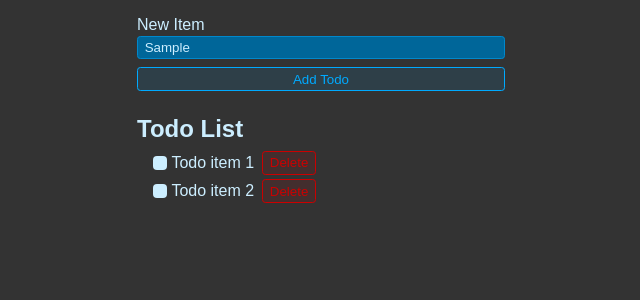
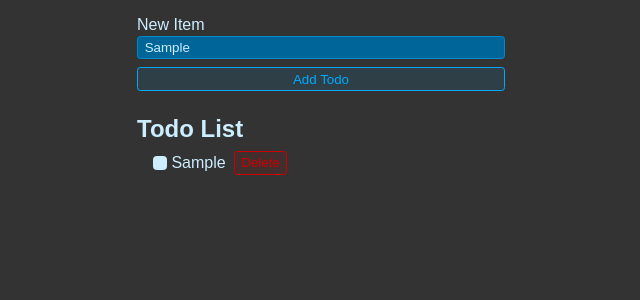
Before and after one commit to ColtonRandall/react-todo-app, a React (Vite) app: page / in a window 1280 px wide. Both pictures are taken after typing "Sample" into the empty fields and a click on the button "Add Todo". Shown: the top 300 px of the page, without its empty margins (319-959 px from the left). Built offline with nearby package versions, Linux system fonts and the light colour scheme.

Commit message:
add item logic

```diff
--- a/src/App.jsx
+++ b/src/App.jsx
@@ -22,7 +22,7 @@
         ...currentTodos,
         { id: crypto.randomUUID(), title: newItem, completed: false },
       ];
-    })
+    });
   }
 
   return (
@@ -36,7 +36,20 @@
       </form>
       <h1 className="header">Todo List</h1>
       <ul className="list">
-        <li>
+        {/* loop through todos and render them in JSX using map */}
+        {todos.map((todo) => {
+          return (
+            <li>
+              <label>
+                <input type="checkbox" />
+                {todo.title}
+              </label>
+              <button className="btn btn-danger">Delete</button>
+            </li>
+          );
+        })}
+
+        {/* <li>
           <label>
             <input type="checkbox" />
             Todo item 1
@@ -49,7 +62,7 @@
             Todo item 2
           </label>
           <button className="btn btn-danger">Delete</button>
-        </li>
+        </li> */}
       </ul>
     </>
   );
```
